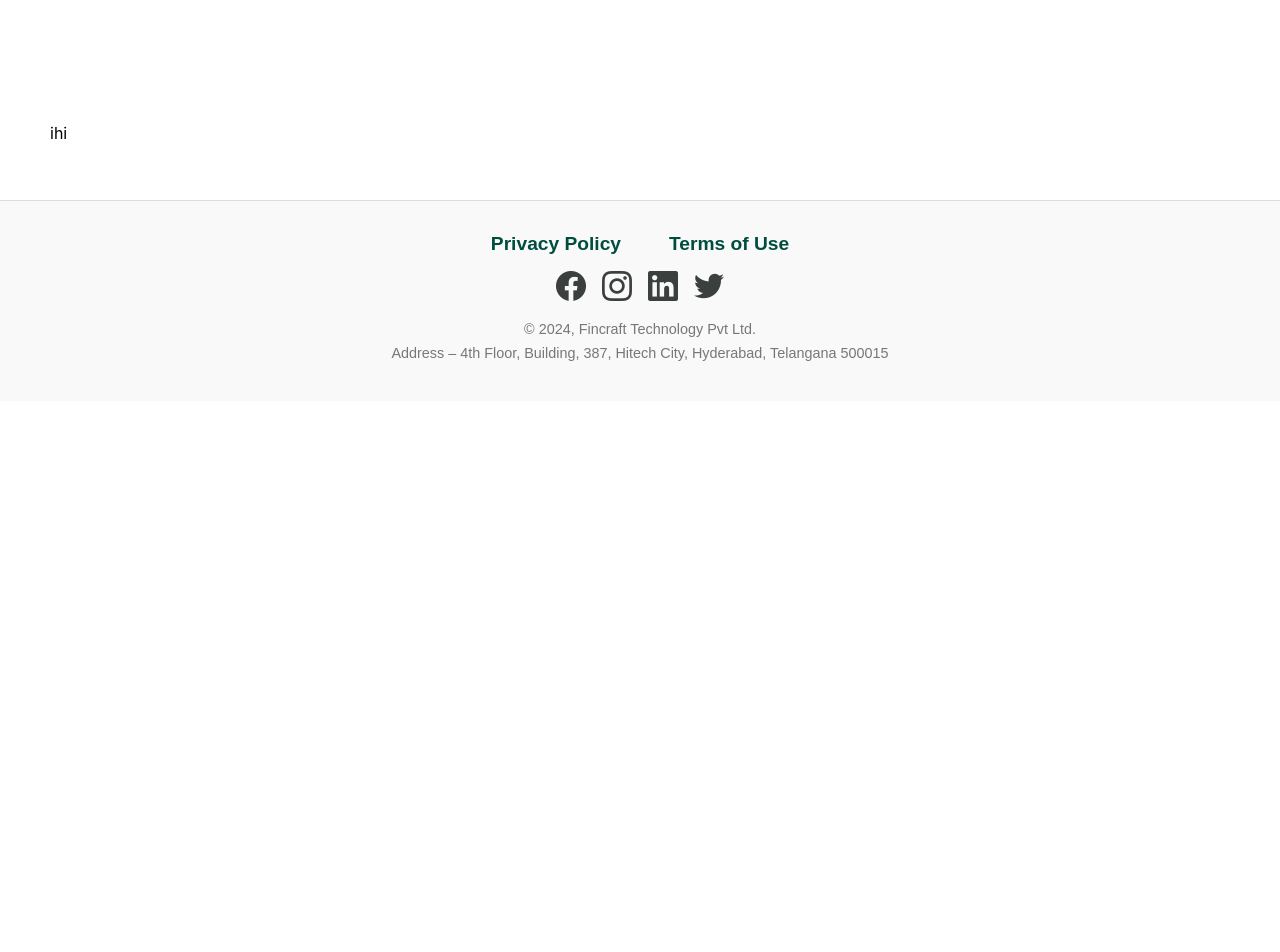
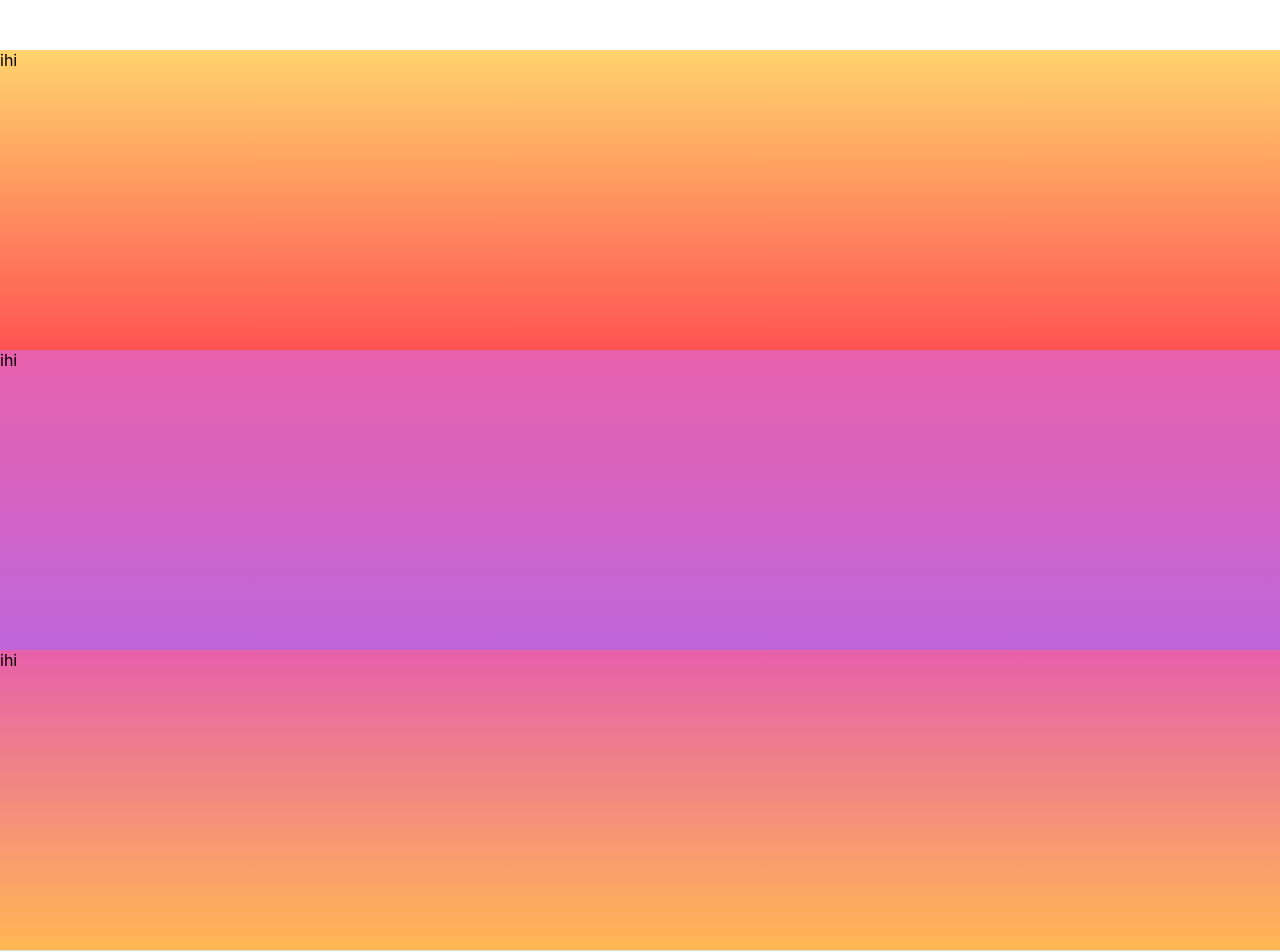
Before and after one commit to Banda-Aakash/FinCraft-Website, a React (Create React App) app: page / in a window 1280 px wide. Shown: the part 680-1632 px from the top of the page. Before the commit the page ends 1081 px from the top, so only its background shows below. Built offline with nearby package versions, Linux system fonts and the light colour scheme.

Commit message:
sample gradients

```diff
--- a/src/Components/Home.css
+++ b/src/Components/Home.css
@@ -2,22 +2,22 @@
   margin-top: 80px;
   min-height: 100vh;
   flex-direction: row;
-    padding: 0 50px;
+  /* padding: 0 50px; */
 }
 .content {
   width: 100%;
   max-width: 50%;
   text-align: center;
   margin-bottom: 130px;
+  padding: 0 50px;
 }
 
 .heading {
-
   padding-top: 100px;
   font-size: 3em;
   margin-top: 20px;
   margin-bottom: 20px;
-    font-family: 'Inknut Antiqua', serif;
+  font-family: "Inknut Antiqua", serif;
   line-height: 1.4;
   font-size: 4em;
   text-align: left;
@@ -61,9 +61,22 @@
   font-weight: bold;
 }
 
-  .Partners{
+.Partners {
   color: #383838;
-    font-weight:800;
+  font-weight: 800;
   font-size: 1.5em;
-    font-family: 'Inknut Antiqua', serif;
+  font-family: "Inknut Antiqua", serif;
 }
+.container1 {
+  /* margin-bottom:2px; */
+  background: linear-gradient(#ffd36c, #ff5353); /* Add gradient */
+  height: 300px;
+}
+.container2 {
+  background: linear-gradient(#e760aa, #bf66dc); /* Add gradient */
+  height: 300px;
+}
+.container3 {
+  background: linear-gradient(#e760aa, #ffb753); /* Add gradient */
+  height: 300px;
+}
--- a/src/Components/Home.js
+++ b/src/Components/Home.js
@@ -67,7 +67,10 @@ const Home = () => {
                     </div>
                 </Link>
             </div>
-            <div>ihi</div>
+            <div className='container1'>ihi</div>
+            <div className='container2'>ihi</div>
+            <div className='container3'>ihi</div>
+
         </div>
     );
 };
```
Lines whose indentation alone changed are shown as unchanged.
